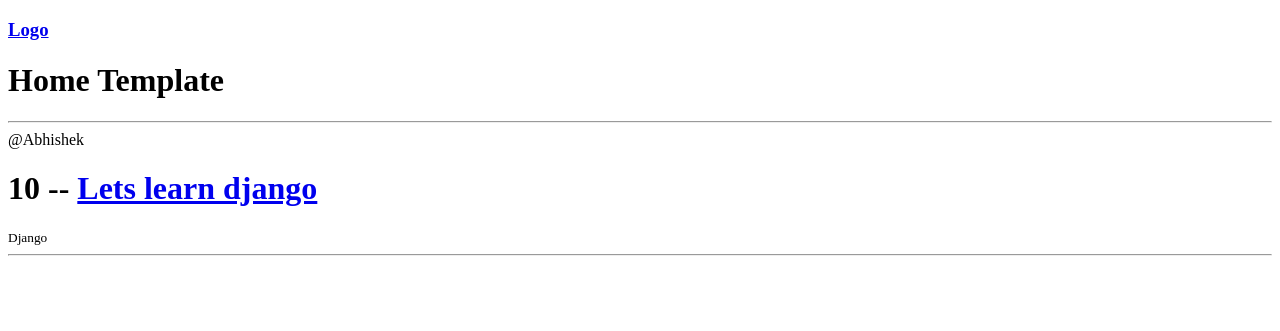
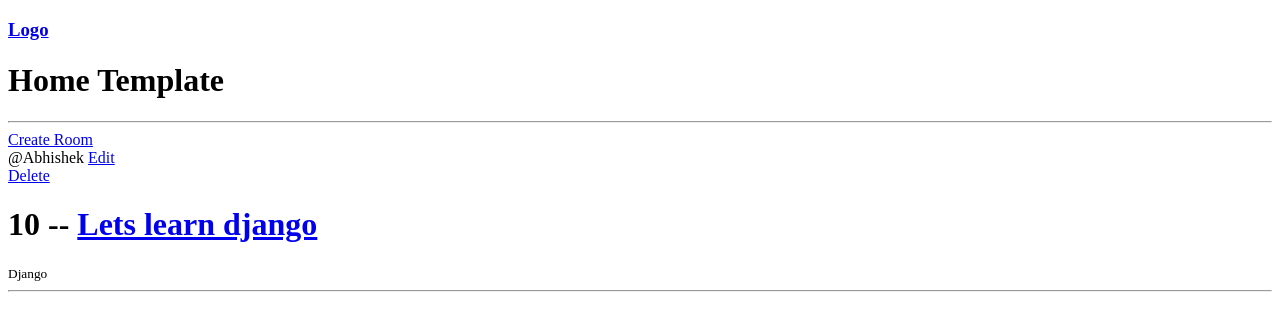
Before and after one commit to arunkumar49/Django, a Django app: page / in a window 1280 px wide. Shown: the top 331 px of the page. Run offline with Django 4.2, Linux system fonts and the light colour scheme; data comes from the database, SQL or seed files in the repository; both versions use the stored data as it was after the commit.

Commit message:
Implement CRUD operations

```diff
--- a/base/models.py
+++ b/base/models.py
@@ -20,6 +20,9 @@ class Room(models.Model):
   def __str__(self):
     return self.name
 
+  class Meta:
+    ordering = ['-updated', '-created']
+
 class Message(models.Model):
   user = models.ForeignKey(User, on_delete = models.CASCADE)
   room = models.ForeignKey(Room, on_delete = models.CASCADE)
--- a/base/templates/base/home.html
+++ b/base/templates/base/home.html
@@ -3,12 +3,23 @@
 {% block content %}
 <h1>Home Template</h1>
 <hr>
+<a href="/room-form/">Create Room</a>
 {% for rooms in room %}
   <div>
     <span>@{{rooms.host}}</span>
+    <a href="{% url 'update_room' rooms.id %}">Edit</a><br>
+    <a href="{% url 'delete_room' rooms.id %}" onclick="del_function()">Delete</a>
     <h1>{{rooms.id}} -- <a href="{% url 'room' rooms.id %}">{{rooms.name}}</a></h1>
     <small>{{rooms.topic}}</small>
     <hr>
   </div>
 {% endfor %}
+<script>
+  function del_function() {
+    confirm('Are you sure want to delete?');
+    if (confirm == false) {
+      return
+    }
+  }
+</script>
 {% endblock content %}
--- a/base/templates/base/room.html
+++ b/base/templates/base/room.html
@@ -3,6 +3,6 @@
 {% block content %}
   <hr>
   <h1>Room Template</h1>
-    <h2>{{room.name}} -- ID is {{room.date}}</h2>
+    <h2>{{room.name}} -- ID is {{room.id}}</h2>
     <h3>Last updated on -- {{room.updated}}</h3>
 {% endblock content %}
--- a/base/urls.py
+++ b/base/urls.py
@@ -5,5 +5,8 @@ from . import views
 
 urlpatterns = [
   path('', views.home, name='home'),
-  path('room/<str:pk>/', views.room, name='room')
+  path('room/<str:pk>/', views.room, name='room'),
+  path('room-form/', views.room_form, name='room_form'),
+  path('room-update/<str:pk>/', views.update_room, name='update_room'),
+  path('room-delete/<str:pk>/', views.delete_room, name='delete_room')
 ]
--- a/base/views.py
+++ b/base/views.py
@@ -1,6 +1,7 @@
-from django.shortcuts import render
+from django.shortcuts import render, redirect
 from django.http import HttpResponse
 from .models import Room
+from .form import RoomForm
 # Create your views here.
 
 # rooms = [
@@ -17,3 +18,30 @@ def room(request,pk):
   room = Room.objects.get(id = pk)
   context = {'room': room}
   return render(request, 'base/room.html', context)
+
+def room_form(request):
+  form = RoomForm()
+  if request.method == 'POST':
+    form = RoomForm(request.POST)
+    if form.is_valid:
+      form.save()
+      return redirect('home')
+  context = {'form': form }
+  return render(request, 'base/room_form.html', context)
+
+
+def update_room(request, pk):
+  room = Room.objects.get(id = pk)
+  form = RoomForm(instance = room)
+  if request.method == 'POST':
+    form = RoomForm(request.POST, instance= room)
+    if form.is_valid:
+      form.save()
+      return redirect('home')
+  context = {'form': form}
+  return render(request, 'base/room_form.html', context)
+
+def delete_room(request, pk):
+  room = Room.objects.get(id = pk)
+  room.delete()
+  return redirect('home')
```
Also changed, not shown: base/form.py (added, +7 -0 lines), base/templates/base/room_form.html (added, +8 -0 lines), db.sqlite3.
